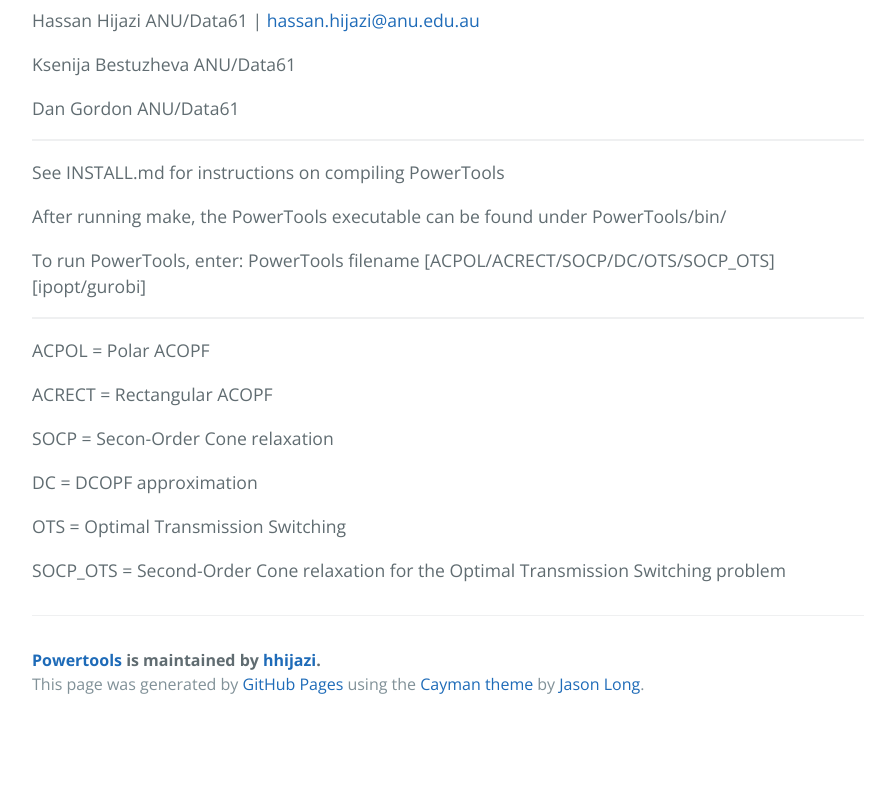
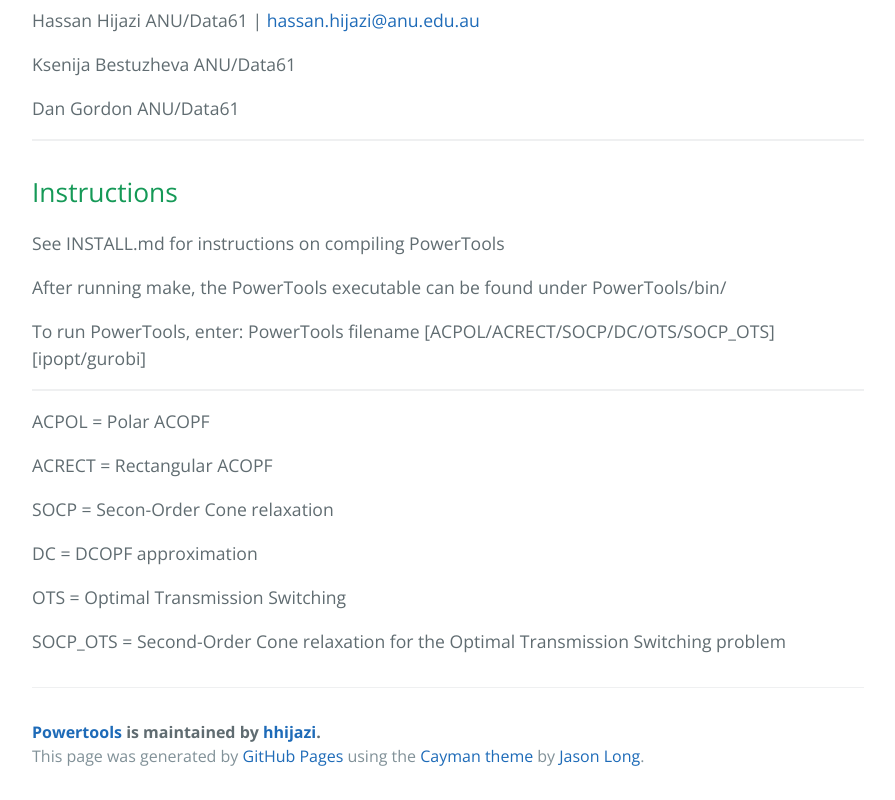
Before and after one commit to hhijazi/PowerTools, a plain HTML site: page index.html in a window 1280 px wide. Shown: the part 966-1766 px from the top of the page, without its empty margins (192-1087 px from the left). Before the commit the page ends 1694 px from the top, so only its background shows below. Drawn offline with nearby package versions, Linux system fonts and the light colour scheme.

Commit message:
Update index.html

```diff
--- a/index.html
+++ b/index.html
@@ -43,6 +43,8 @@
 <p>Dan Gordon ANU/Data61</p>
 
 <hr>
+<h2>
+<a id="instructions" class="anchor" href="#instructions" aria-hidden="true"><span aria-hidden="true" class="octicon octicon-link"></span></a>Instructions</h2>
 
 <p>See INSTALL.md for instructions on compiling PowerTools</p>
 
```
